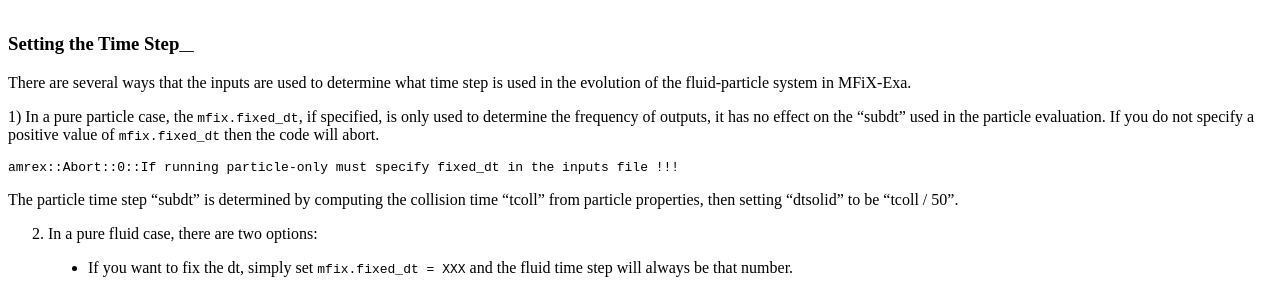
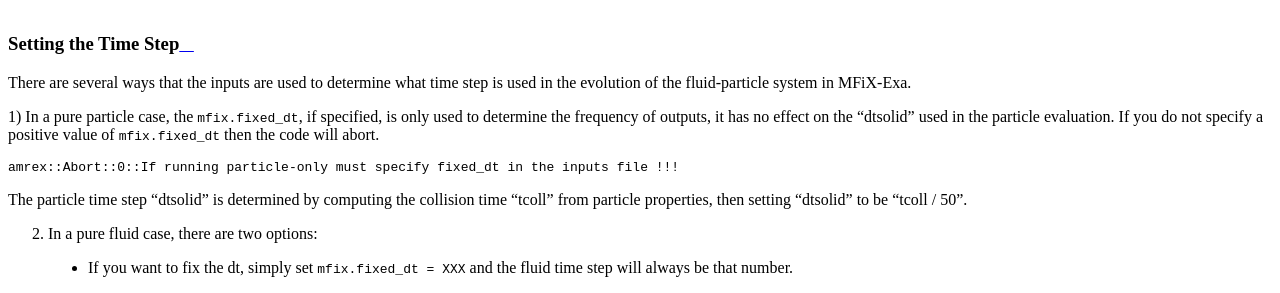
Before and after one commit to mwm126/MFIX-Exa, a Sphinx documentation site: the page built from docs/source/InputsTimeStepping.rst, in a window 1280 px wide. Shown: the part 1485-1778 px from the top of the page. Built offline with Sphinx 7.4.7 and the Read the Docs theme 2.0.0, drawn with Linux system fonts in a browser that asks for light colours; pages that are not in the unit, such as notebooks, are missing from menus.

Commit message:
adjust particle time step text

```diff
--- a/docs/source/InputsTimeStepping.rst
+++ b/docs/source/InputsTimeStepping.rst
@@ -54,7 +54,7 @@
 is used in the evolution of the fluid-particle system in MFiX-Exa.
 
 1) In a pure particle case, the :cpp:`mfix.fixed_dt`, if specified, is only used to determine the frequency
-of outputs, it has no effect on the "subdt" used in the particle evaluation. If you do not specify a positive
+of outputs, it has no effect on the "dtsolid" used in the particle evaluation. If you do not specify a positive
 value of :cpp:`mfix.fixed_dt` then the code will abort.
 
 .. highlight:: c++
@@ -63,7 +63,7 @@
 
     amrex::Abort::0::If running particle-only must specify fixed_dt in the inputs file !!!
 
-The particle time step "subdt" is determined by computing the collision time "tcoll" from particle properties,
+The particle time step "dtsolid" is determined by computing the collision time "tcoll" from particle properties,
 then setting "dtsolid" to be "tcoll / 50".
 
 2) In a pure fluid case, there are two options:
```
